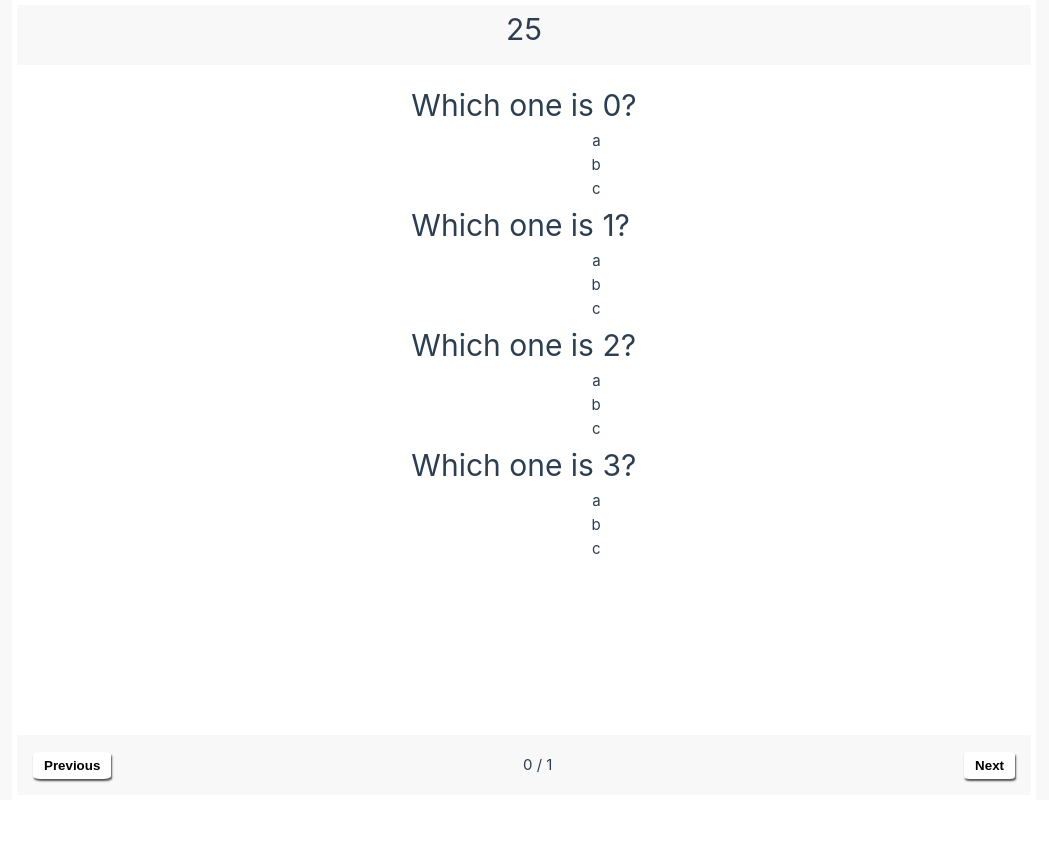
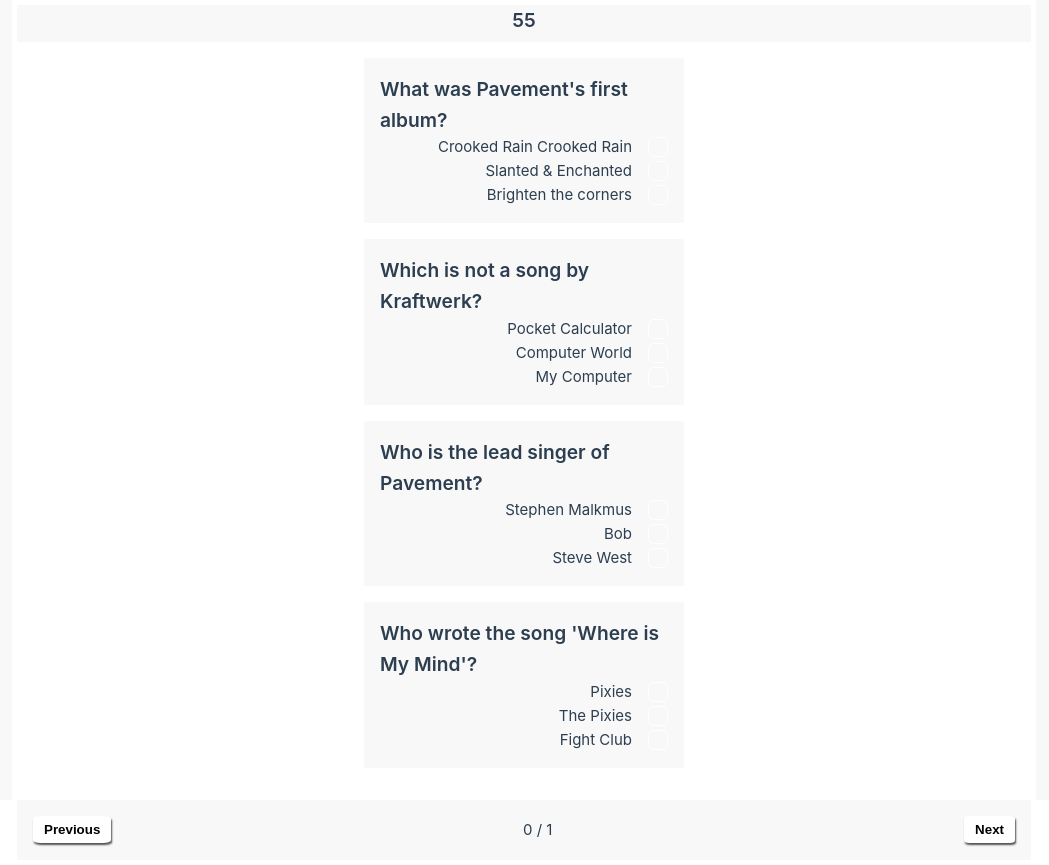
Before and after one commit to pcvonz/quiz_app_vue, a Vue app: page / in a window 1280 px wide. Shown: the whole page, without its empty margins (116-1165 px from the left). Before the commit the page ends 800 px from the top, so only its background shows below. Built offline with nearby package versions, Linux system fonts and the light colour scheme.

Commit message:
Finish styling, clean-up

```diff
--- a/src/App.vue
+++ b/src/App.vue
@@ -2,51 +2,39 @@
 import Quiz from "./components/Quiz.vue";
 const questions = [
 	 {
-		possibleAnswers: ["a", "b", "c"],
-		correctAnswer: "c",
-		question: "Which one is 0?",
+		possibleAnswers: ["Crooked Rain Crooked Rain", "Slanted & Enchanted", "Brighten the corners"],
+		correctAnswer: "Slanted & Enchanted",
+		question: "What was Pavement's first album?",
 		userAnswer: undefined
 	},
 	 {
-		possibleAnswers: ["a", "b", "c"],
-		correctAnswer: "c",
-		question: "Which one is 1?",
+		possibleAnswers: ["Pocket Calculator", "Computer World", "My Computer"],
+		correctAnswer: "My Computer",
+		question: "Which is not a song by Kraftwerk?",
 		userAnswer: undefined
 	},
 	 {
-		possibleAnswers: ["a", "b", "c"],
-		correctAnswer: "c",
-		question: "Which one is 2?",
+		possibleAnswers: ["Stephen Malkmus", "Bob", "Steve West"],
+		correctAnswer: "Stephen Malkmus",
+		question: "Who is the lead singer of Pavement?",
 		userAnswer: undefined
 	},
 	 {
-		possibleAnswers: ["a", "b", "c"],
-		correctAnswer: "c",
-		question: "Which one is 3?",
+		possibleAnswers: ["Pixies", "The Pixies", "Fight Club"],
+		correctAnswer: "Pixies",
+		question: "Who wrote the song 'Where is My Mind'?",
 		userAnswer: undefined
 	},
 	 {
-		possibleAnswers: ["a", "b", "c"],
-		correctAnswer: "c",
-		question: "Which one is 4?",
+		possibleAnswers: ["Frank Black", "Stephen Malkmus", "Falk Grieffenhagen"],
+		correctAnswer: "Frank Black",
+		question: "Who is the leader singer of Pixies?",
 		userAnswer: undefined
 	},
 	 {
-		possibleAnswers: ["a", "b", "c"],
-		correctAnswer: "c",
-		question: "Which one is 5?",
-		userAnswer: undefined
-	},
-	 {
-		possibleAnswers: ["a", "b", "c"],
-		correctAnswer: "c",
-		question: "Which one is 6?",
-		userAnswer: undefined
-	},
-	 {
-		possibleAnswers: ["a", "b", "c"],
-		correctAnswer: "c",
-		question: "Which one is 7?",
+		possibleAnswers: ["Power Plant", "Windmill", "Calculator", "Craft Work"],
+		correctAnswer: "Power Plant",
+		question: "What does Kraftwerk mean?",
 		userAnswer: undefined
 	}
 	]
--- a/src/assets/base.css
+++ b/src/assets/base.css
@@ -48,6 +48,8 @@
     --color-heading: var(--vt-c-text-dark-1);
     --color-text: var(--vt-c-text-dark-2);
 		--color-highlight: hsla(160, 100%, 37%, 1);
+		--color-correct: hsl(159.7, 100%, 12.2%);
+		--color-incorrect: #6f0606;
   }
 }
 
@@ -85,3 +87,9 @@
   -webkit-font-smoothing: antialiased;
   -moz-osx-font-smoothing: grayscale;
 }
+
+h1 {
+	font-size: 1.2rem;
+	font-weight: 600;
+
+}
--- a/src/components/PageButton.vue
+++ b/src/components/PageButton.vue
@@ -1,5 +1,4 @@
 <script setup lang="ts">
-import { ref } from "vue";
 
 const props = defineProps<{
 	maxPage: number,
--- a/src/components/QuestionComponent.vue
+++ b/src/components/QuestionComponent.vue
@@ -1,12 +1,13 @@
 <script setup lang="ts">
-	import Radio from "./Radio.vue";
+	import { computed } from "vue";
+import Radio from "./Radio.vue";
 
 	const emit = defineEmits<{
 		(e: 'answer', answer: string): void
 	}>();
 
 
-	defineProps<{
+	const props = defineProps<{
 		userAnswer: string | undefined,
 		questionNumber: number,
 		question: string,
@@ -14,16 +15,23 @@
 		answer: string
 	}>();
 
+const userAnswerClass = computed(() => {
+	if (!props.userAnswer) {
+		return;
+	}
+	return props.userAnswer === props.answer ? 'correct' : 'incorrect';
+});
+
 </script>
 
 <template>
 	<div>
-		<div class="question">
-			<h1 data-testid="question-title" class="question-title"> {{ question }}
+		<div :class="`question ${userAnswerClass}`">
 				<div data-testid="correct-indicator" class="correct-indicator" v-if="userAnswer">
 					{{ userAnswer !== answer ? "❌" : "✅︎" }}
 				</div>
-			</h1>
+
+			<h1 data-testid="question-title" class="question-title"> {{ question }} </h1>
 			<div class="option" v-for="answer in possibleAnswers">
 				{{ answer }}
 				<Radio
@@ -37,12 +45,22 @@
 </template>
 
 <style scoped>
-.question-title {
+.question {
 	position: relative;
+	background-color: var(--color-background-soft);
+	margin-bottom: 1rem;
+	padding: 1rem;
+	border-radius: 1%;
+	max-width: 20rem;
+	transition: all 0.2s;
 }
 
-.question {
-	max-width: 20rem;
+.correct {
+	background-color: var(--color-correct);
+}
+
+.incorrect {
+	background-color: var(--color-incorrect);
 }
 
 .option div {
@@ -51,11 +69,12 @@
 
 .option {
 	display: flex;
+	align-items: center;
 	justify-content: end;
 }
 
 .correct-indicator {
-	width: 0;
+	width: 1.3rem;
 	position: absolute;
 	right: 0;
 	top: 0;
--- a/src/components/Quiz.vue
+++ b/src/components/Quiz.vue
@@ -68,16 +68,18 @@
 			 class="timeRemaining"
 			 v-if="!isQuizFinished"
 					@limit-reached="onLimitReached()"
-					:limit="30"
+					:limit="60"
 					/>
 
-		<div class="quiz-over-wrapper" v-if="isQuizFinished">
-			<div class="quiz-over">
-				Your score is {{ score }} out of {{ questions.length }}
+		<Transition name="slide-fade">
+			<div class="quiz-over-wrapper" v-if="isQuizFinished">
+				<div class="quiz-over">
+					Your score is {{ score }} out of {{ questions.length }}
+				</div>
 			</div>
-		</div>
+		</Transition>
 
-		<div class="question" v-else>
+		<div class="question" v-if="!isQuizFinished">
 			<TransitionGroup name="quiz" tag="div">
 				<div v-for="index in maxNumberToRender"
 							:key="getQuestionIndex(index, page)"
@@ -122,7 +124,7 @@
 	height: 100%;
 	display: grid;
 	background: var(--color-background);
-	grid-template-rows: 60px 1fr 60px;
+	grid-template-rows: 37px 1fr 60px;
 	grid-template-columns: 1fr;
 	grid-template-areas:
 		"time-remaining time-remaining time-remaining"
@@ -170,4 +172,17 @@
   position: absolute;
 }
 
+.slide-fade-enter-active {
+  transition: all 0.5s cubic-bezier(0, 0.0, 0.8, 1);
+}
+
+.slide-fade-leave-active {
+  transition: all 0.8s cubic-bezier(1, 0.5, 0.8, 1);
+}
+
+.slide-fade-enter-from,
+.slide-fade-leave-to {
+  transform: translateX(20px);
+  opacity: 0;
+}
 </style>
```
